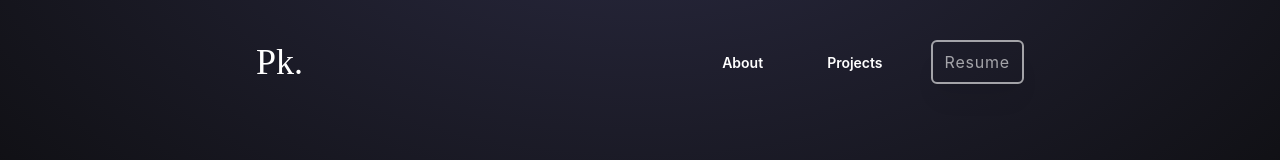
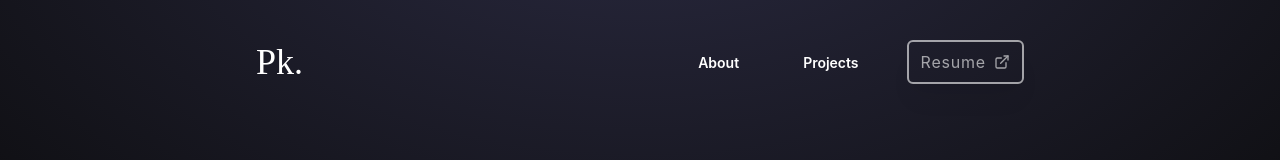
Before and after one commit to paritoshkrjha/PortfolioV3, a React (Vite) app: page / in a window 1280 px wide. Shown: the top 160 px of the page. Built offline with nearby package versions, Linux system fonts and the light colour scheme; a web font is replaced by a local one.

Commit message:
Added external link icon to Navbar button

```diff
--- a/src/components/ui/Navbar.jsx
+++ b/src/components/ui/Navbar.jsx
@@ -1,4 +1,5 @@
 import { NavLink } from 'react-router-dom'
+import { FiExternalLink } from 'react-icons/fi'
 import { motion } from 'framer-motion'
 
 import Container from '../Container'
@@ -74,7 +75,10 @@
             target="_blank"
           >
             <button className="cursor-pointer border-white border-2 px-3 py-2 rounded-md text-white tracking-wider shadow-xl animate-pulse hover:animate-none ">
-              Resume
+              <div className="flex items-center gap-2">
+                <p>Resume</p>
+                <FiExternalLink />
+              </div>
             </button>
           </a>
         </motion.div>
```
